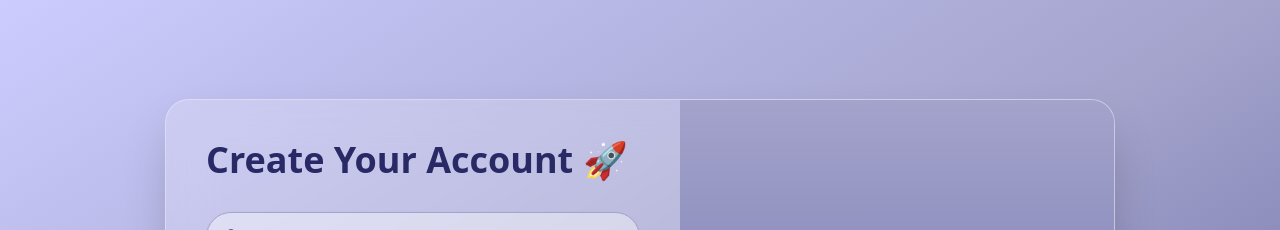
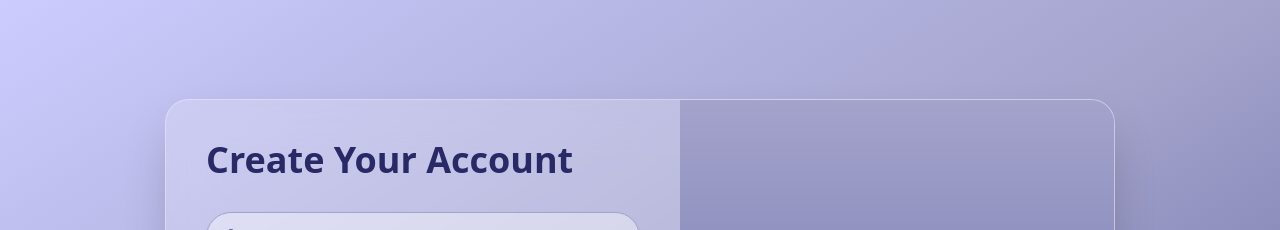
Before and after one commit to ED-Tech-Student-Notion/StudyNotion-FrontEnd, a React (Vite) app: page /signup in a window 1280 px wide. Shown: the top 230 px of the page. Built offline with nearby package versions, Linux system fonts and the light colour scheme.

Commit message:
SignUp change on emoji removed

```diff
--- a/src/Login/SignUp.jsx
+++ b/src/Login/SignUp.jsx
@@ -27,7 +27,7 @@ function Signup() {
 
         <div className="flex-1 p-10 flex flex-col justify-center">
           <h2 className="text-4xl font-extrabold text-[#292966] mb-8">
-            Create Your Account 🚀
+            Create Your Account
           </h2>
 
           <form onSubmit={handleSignup}>
```
